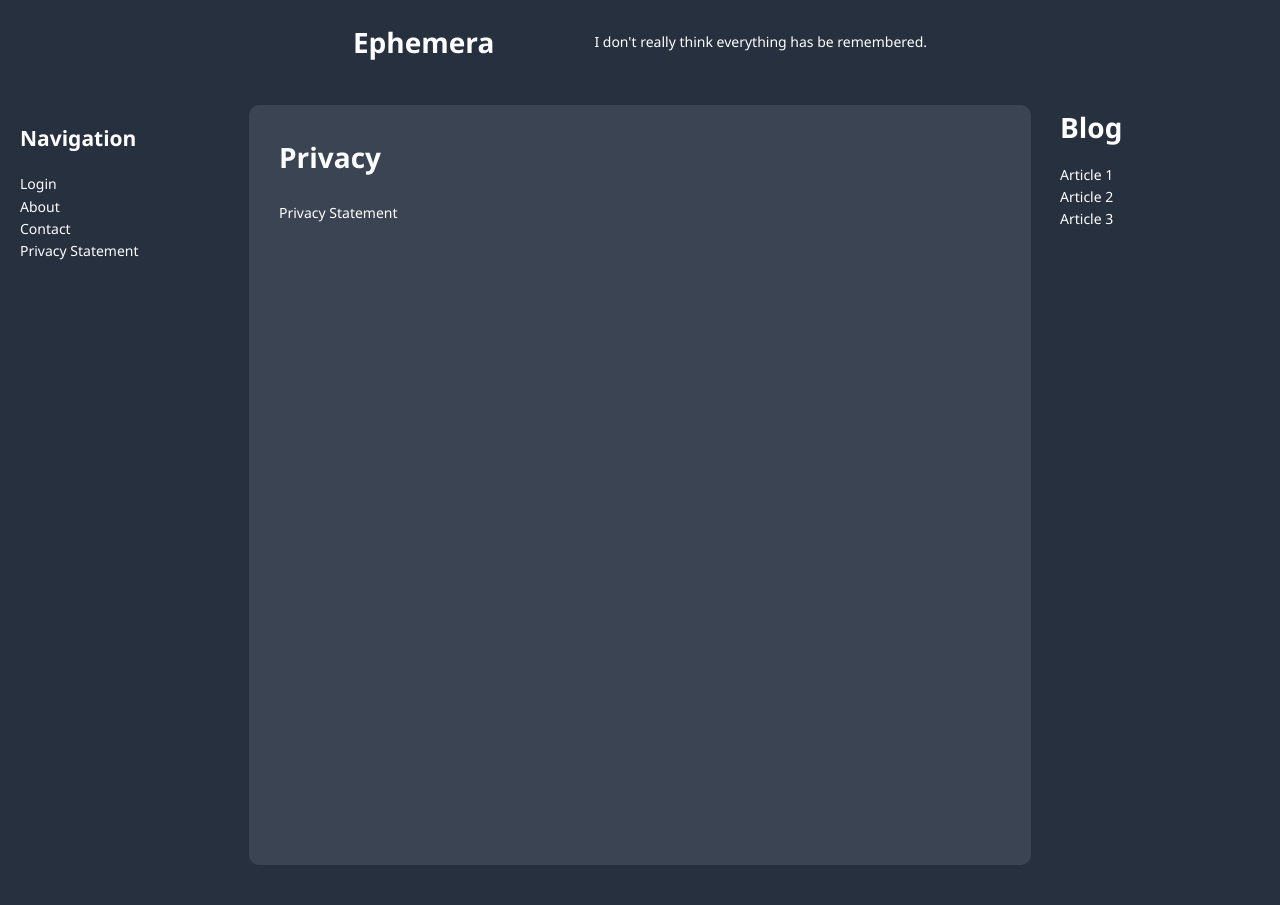
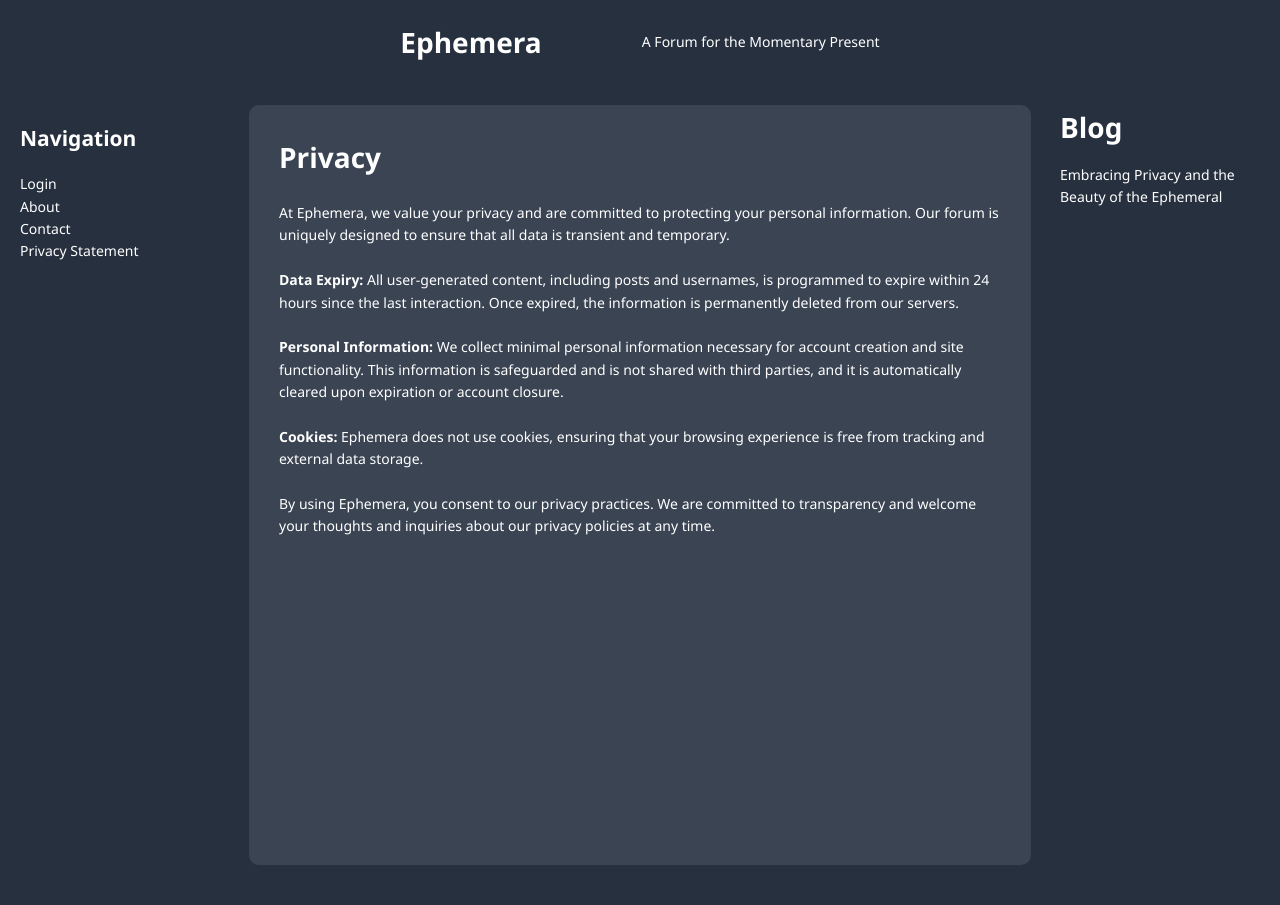
Before and after one commit to benjimanmiller/transient.chat, a PHP site: page /privacy.php in a window 1280 px wide. Shown: the top 905 px of the page. Run offline with PHP 8.4, Linux system fonts and the light colour scheme.

Commit message:
updated header, about, privacy, and added a blog post

```diff
--- a/header.php
+++ b/header.php
@@ -7,7 +7,7 @@
         <h1><a href="index.php">Ephemera</a></h1>
     <?php endif; ?>
     <div class="header-text">
-        <p>I don't really think everything has be remembered.</p>
+        <p>A Forum for the Momentary Present</p>
     </div>
 </header>
 
--- a/privacy.php
+++ b/privacy.php
@@ -1,5 +1,5 @@
 <!DOCTYPE html>
-<html>
+<html lang="en">
 
 <head>
     <meta charset="UTF-8">
@@ -20,7 +20,23 @@
                 <h1>Privacy</h1>
                 <br>
                 <p>
-                    Privacy Statement
+                    At Ephemera, we value your privacy and are committed to protecting your personal information. Our forum is uniquely designed to ensure that all data is transient and temporary.
+                </p>
+                <br>
+                <p>
+                    <strong>Data Expiry:</strong> All user-generated content, including posts and usernames, is programmed to expire within 24 hours since the last interaction. Once expired, the information is permanently deleted from our servers.
+                </p>
+                <br>
+                <p>
+                    <strong>Personal Information:</strong> We collect minimal personal information necessary for account creation and site functionality. This information is safeguarded and is not shared with third parties, and it is automatically cleared upon expiration or account closure.
+                </p>
+                <br>
+                <p>
+                    <strong>Cookies:</strong> Ephemera does not use cookies, ensuring that your browsing experience is free from tracking and external data storage.
+                </p>
+                <br>
+                <p>
+                    By using Ephemera, you consent to our privacy practices. We are committed to transparency and welcome your thoughts and inquiries about our privacy policies at any time.
                 </p>
                 <br>
             </div>
--- a/sidebar-right.php
+++ b/sidebar-right.php
@@ -1,8 +1,6 @@
 <div class="sidebar-right">
     <h1>Blog</h2>
     <ul>
-        <li><a href="#">Article 1</a></li>
-        <li><a href="#">Article 2</a></li>
-        <li><a href="#">Article 3</a></li>
+        <li><a href="embracing_ephemera.php">Embracing Privacy and the Beauty of the Ephemeral</a></li>
     </ul>
 </div>
```
Also changed, not shown: about.php (+13 -1 lines), embracing_ephemera.php (added, +48 -0 lines).
